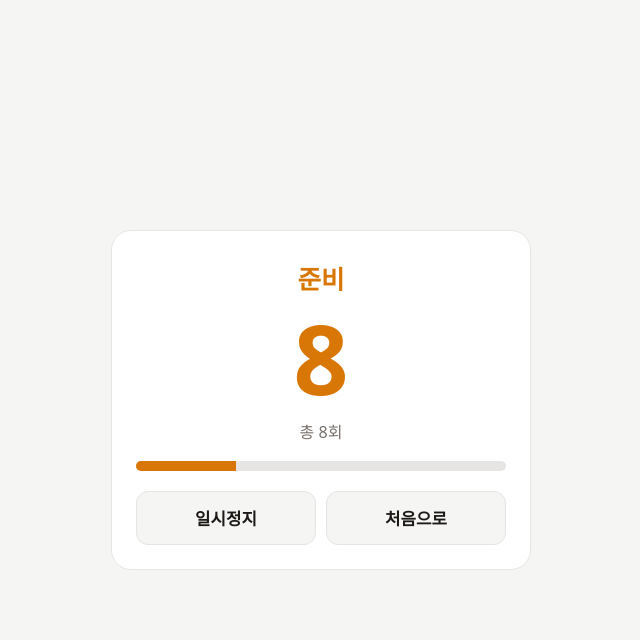
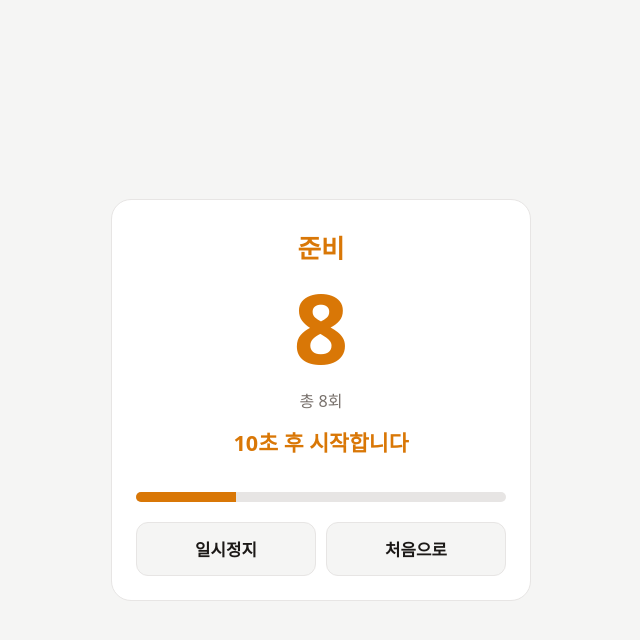
Before and after one commit to lami-kim/Lami, a plain HTML site: page index.html in a window 1280 px wide. Both pictures are taken after a click on the button "시작". Shown: the whole page, without its empty margins (319-959 px from the left). Drawn offline with Linux system fonts and the light colour scheme.

Commit message:
Add voice and on-screen announcements for each interval and completion
Co-Authored-By: Claude Opus 5.5 <noreply@anthropic.com>
Claude-Session: https://claude.ai/code/session_019jV4hCdovNLEc3NiYkjcca

```diff
--- a/index.html
+++ b/index.html
@@ -45,6 +45,10 @@
   .bar > div { height: 100%; width: 0; background: currentColor; transition: width .2s linear; }
   .ready { color: var(--ready); } .work { color: var(--work); }
   .rest { color: var(--rest); } .done { color: var(--done); }
+  .notice { min-height: 2.2em; margin-top: 14px; font-size: 1.35rem; font-weight: 700; }
+  .notice.pop { animation: pop .5s ease-out; }
+  @keyframes pop { from { transform: scale(1.4); opacity: 0; } to { transform: scale(1); opacity: 1; } }
+  @media (prefers-reduced-motion: reduce) { .notice.pop { animation: none; } }
   [hidden] { display: none !important; }
 </style>
 </head>
@@ -63,6 +67,7 @@
     <div class="phase" id="phase"></div>
     <div class="time" id="time">0</div>
     <div class="round" id="round"></div>
+    <div class="notice" id="notice" aria-live="assertive"></div>
     <div class="bar" id="barWrap"><div id="bar"></div></div>
     <div class="btns">
       <button id="pause">일시정지</button>
@@ -112,6 +117,23 @@ function beep(freq = 880, dur = 0.15) {
   } catch (e) {}
 }
 
+// ---- 음성 안내 ----
+function speak(text) {
+  try {
+    if (!window.speechSynthesis) return;
+    speechSynthesis.cancel();
+    const u = new SpeechSynthesisUtterance(text);
+    u.lang = 'ko-KR'; u.rate = 1.05;
+    speechSynthesis.speak(u);
+  } catch (e) {}
+}
+function announce(text, say = text) {
+  const n = $('notice');
+  n.textContent = text;
+  n.classList.remove('pop'); void n.offsetWidth; n.classList.add('pop');
+  speak(say);
+}
+
 // ---- 타이머 ----
 let phases = [], idx = 0, endAt = 0, remainingMs = 0, ticker = null, paused = false, lastSec = null;
 
@@ -134,8 +156,9 @@ function enterPhase(i) {
   $('round').textContent = p.type === 'ready'
     ? `총 ${phases.filter(x => x.type === 'work').length}회`
     : `${p.round} / ${phases.filter(x => x.type === 'work').length} 회`;
-  if (p.type === 'work') beep(1200, 0.4);
-  if (p.type === 'rest') beep(600, 0.4);
+  if (p.type === 'ready') announce(`${PREP}초 후 시작합니다`);
+  if (p.type === 'work') { beep(1200, 0.4); announce(`시작 ${p.round}`); }
+  if (p.type === 'rest') { beep(600, 0.4); announce(`${p.round}회 완료 · 휴식`, `${p.round}회 완료. 휴식`); }
   render();
 }
 
@@ -164,12 +187,15 @@ function finish() {
   $('bar').style.width = '100%';
   $('pause').hidden = true;
   beep(1200, 0.2); setTimeout(() => beep(1500, 0.5), 250);
+  const total = phases.filter(x => x.type === 'work').length;
+  announce(`${total}회 모두 완료`, `${total}회 모두 완료. 수고하셨습니다`);
 }
 
 $('start').addEventListener('click', () => {
   const s = readSettings();
   try { localStorage.setItem('interval-settings', JSON.stringify(s)); } catch (e) {}
   beep(440, 0.01); // 모바일에서 오디오 잠금 해제
+  speak(''); // 모바일에서 음성 안내 잠금 해제
   phases = buildPhases(s);
   paused = false;
   $('pause').textContent = '일시정지'; $('pause').hidden = false;
@@ -193,6 +219,7 @@ $('pause').addEventListener('click', () => {
 
 $('stop').addEventListener('click', () => {
   clearInterval(ticker); ticker = null;
+  try { speechSynthesis.cancel(); } catch (e) {}
   $('run').hidden = true; $('setup').hidden = false;
 });
 </script>
```
